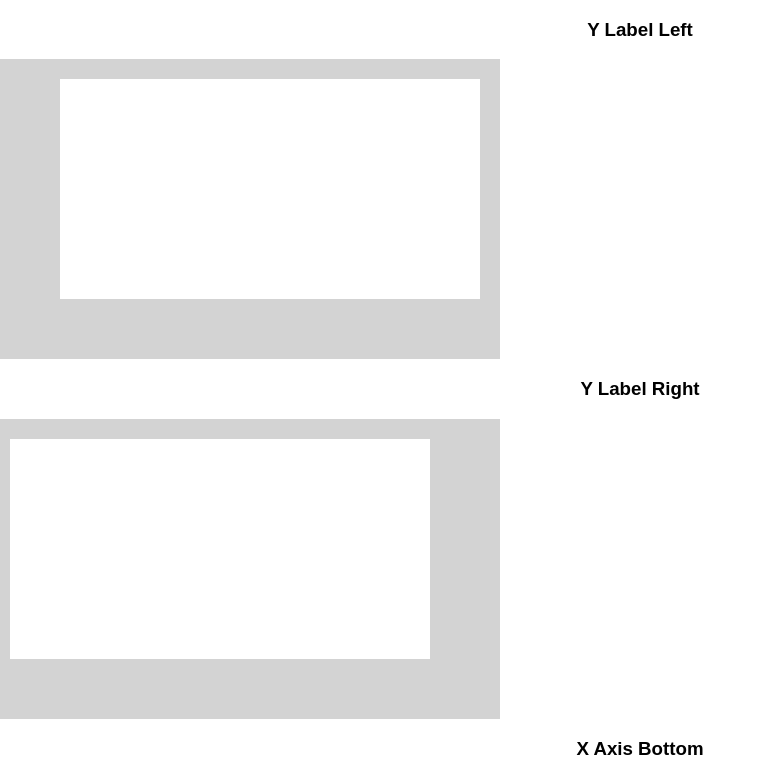
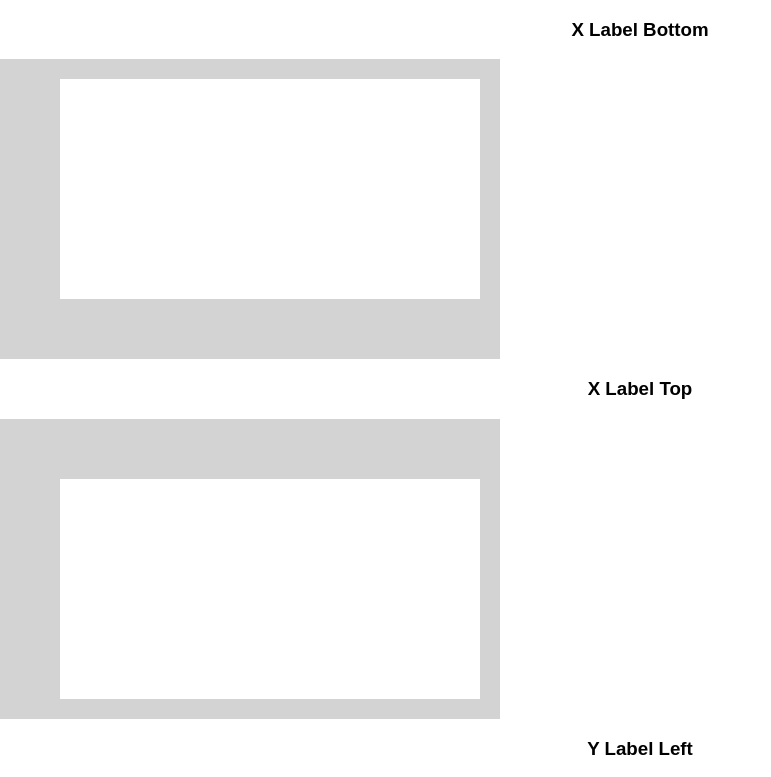
Before and after one commit to t4sk/react-canvas-time-series, a React (Create React App) app: page / in a window 1280 px wide. Shown: the top 777 px of the page, without its empty margins (0-771 px from the left). Built offline with nearby package versions, Linux system fonts and the light colour scheme.

Commit message:
render x label top and bottom

```diff
--- a/src/common/background/x-axis.js
+++ b/src/common/background/x-axis.js
@@ -2,17 +2,6 @@
 import type { Props } from './types'
 import { round, linear } from '../math'
 import { getHeight, getWidth } from './common'
-
-function getXAxisTextAlign (props: Props): 'top' | 'bottom' {
-  switch (props.x.axis.at) {
-    case 'top':
-      return 'bottom'
-    case 'bottom':
-      return 'top'
-    default:
-      throw new Error(`invalid x.axis.at ${props.x.axis.at}`)
-  }
-}
 
 function getXLineCanvasXStart (props: Props): number {
   switch (props.y.axis.at) {
@@ -63,8 +52,8 @@ export function drawXLines (ctx: any, props: Props) {
   // style labels
   ctx.font = props.x.axis.label.font
   ctx.fillStyle = props.x.axis.label.color
-  ctx.textBaseline = getXAxisTextAlign(props)
   ctx.textAlign = 'center'
+  ctx.textBaseline = 'middle'
 
   const width = getWidth(props)
   const height = getHeight(props)
--- a/src/common/ui/index.js
+++ b/src/common/ui/index.js
@@ -129,7 +129,29 @@ function drawXLine (ctx: any, props: Props) {
   drawXLabel(ctx, props)
 }
 
+function getXLabelCanvasY(props) {
+  switch (props.x.label.at) {
+    case 'top':
+      return props.graph.y - props.x.label.height
+    case 'bottom':
+      return props.graph.y + props.graph.height
+    default:
+      throw new Error(`invalid x.label.at ${props.x.label.at}`)
+  }
+}
+
 const X_LABEL_VERTICAL_PADDING = 10
+
+function getXLabelTextCanvasY(props) {
+  switch (props.x.label.at) {
+    case 'top':
+      return props.graph.y - X_LABEL_VERTICAL_PADDING
+    case 'bottom':
+      return props.graph.y + props.graph.height + X_LABEL_VERTICAL_PADDING
+    default:
+      throw new Error(`invalid x.label.at ${props.x.label.at}`)
+  }
+}
 
 function drawXLabel (ctx, props) {
   const {
@@ -144,7 +166,7 @@ function drawXLabel (ctx, props) {
   // label rect
   ctx.fillRect(
     mouse.x - round(props.x.label.width / 2),
-    props.graph.y + props.graph.height,
+    getXLabelCanvasY(props),
     props.x.label.width,
     props.x.label.height
   )
@@ -164,6 +186,6 @@ function drawXLabel (ctx, props) {
   ctx.fillText(
     props.x.label.render(x),
     mouse.x,
-    props.graph.y + props.graph.height + X_LABEL_VERTICAL_PADDING,
+    getXLabelTextCanvasY(props)
   )
 }
--- a/src/common/ui/test-render.js
+++ b/src/common/ui/test-render.js
@@ -8,6 +8,31 @@ class UITestRender extends Component {
   render () {
     return (
       <div>
+        <h3>X Label Bottom</h3>
+        <TestUICanvas
+          {...merge(this.props, {
+              x: {
+                label: {
+                  at: 'bottom'
+                }
+              }
+          })}
+        />
+
+        <h3>X Label Top</h3>
+        <TestUICanvas
+          {...merge(this.props, {
+              graph: {
+                y: 60,
+              },
+              x: {
+                label: {
+                  at: 'top'
+                }
+              }
+          })}
+        />
+
         <h3>Y Label Left</h3>
         <TestUICanvas
           {...merge(this.props, {
```
